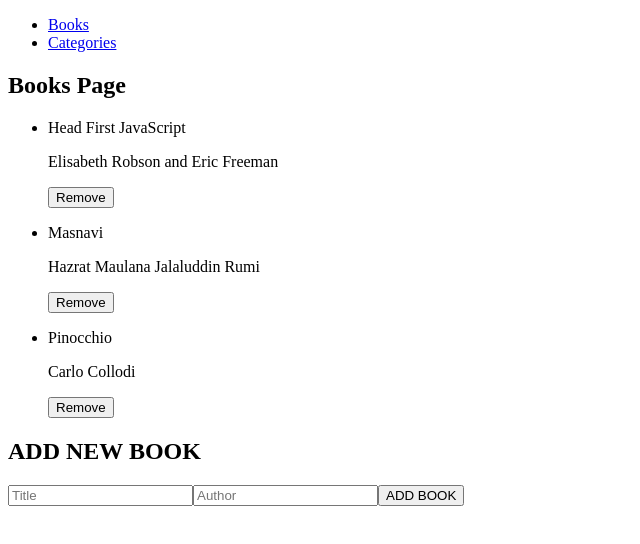
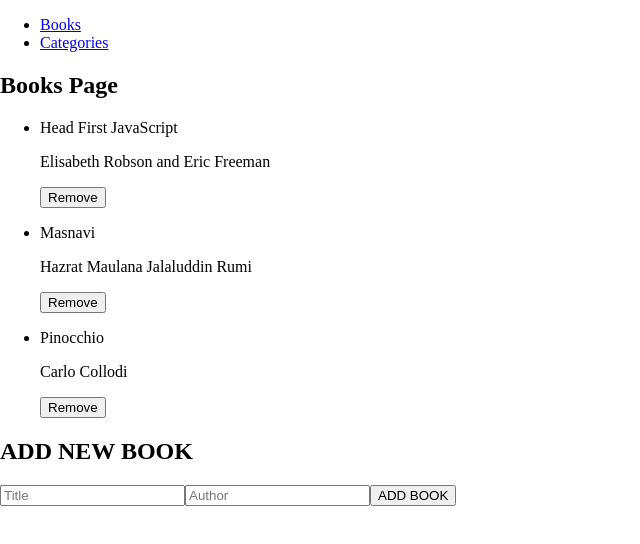
Before and after one commit to SaidRasinlic/Bookstore-React, a React (Create React App) app: page / in a window 1280 px wide. Shown: the top 544 px of the page, without its empty margins (0-640 px from the left). Built offline with nearby package versions, Linux system fonts and the light colour scheme.

Commit message:
Add style and look

```diff
--- a/src/App.js
+++ b/src/App.js
@@ -7,6 +7,7 @@
 import Header from './components/Header';
 import Books from './pages/Book';
 import Categories from './pages/Categories';
+import './css/App.css';
 
 export default function App() {
   return (
--- /dev/null
+++ b/src/css/App.css
@@ -0,0 +1,14 @@
+html {
+  box-sizing: border-box;
+}
+
+*,
+*::before,
+*::after {
+  box-sizing: inherit;
+}
+
+body {
+  margin: 0;
+  padding: 0;
+}
```
